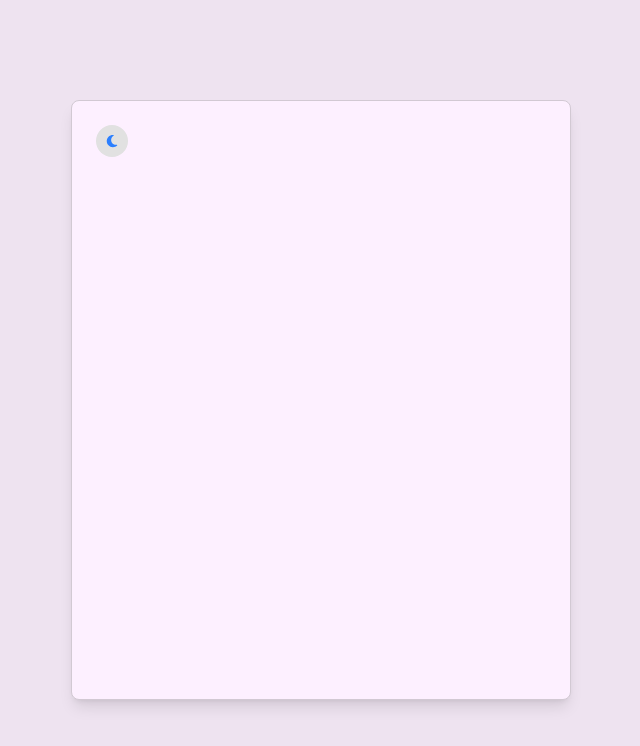
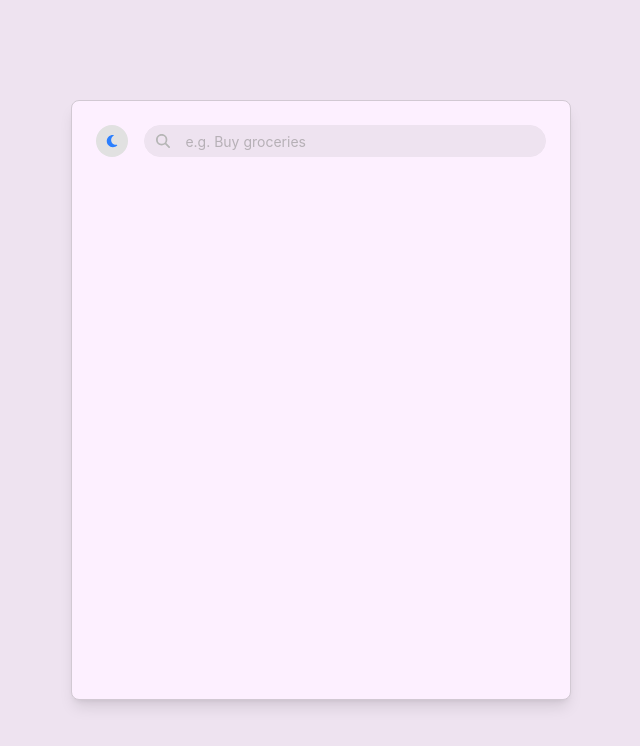
Before and after one commit to MihirMistry2/to_do_app, a React (Vite) app: page / in a window 1280 px wide. Shown: the top 746 px of the page, without its empty margins (319-959 px from the left). Built offline with nearby package versions, Linux system fonts and the light colour scheme.

Commit message:
feat: add app layout, header, search input, theme toggle, and todo types
- Add AppLayout and Header components for main layout
- Add SearchInput and ToggleTheme reusable UI components
- Add Todo type in src/types/todo.ts
- Update types/index.ts to export all types

```diff
--- a/src/App.tsx
+++ b/src/App.tsx
@@ -1,37 +1,16 @@
-// Custom hook to manage dark mode state and persist theme preference
-import useDarkMode from '@/hooks/useDarkMode';
+import { useState } from 'react';
 
-// Icons used to visually represent the current theme mode (light vs dark)
-import { FaSun, FaMoon } from 'react-icons/fa6';
+import AppLayout from '@/components/layout/AppLayout';
+import Header from '@/components/layout/Header';
 
 const App = () => {
-    const { darkMode, setDarkMode } = useDarkMode();
-
-    const handleThemeClick = () => {
-        setDarkMode(!darkMode);
-    };
+    const [Search, setSearch] = useState<string>('');
 
     return (
         <>
-            <div className="bg-surface-tonal-a10 flex h-dvh w-full items-center justify-center text-sm sm:h-screen sm:p-4">
-                <section className="border-surface-tonal-a30 bg-surface-tonal-a0 flex h-full w-full flex-col space-y-6 overflow-hidden p-6 shadow-lg sm:mx-auto sm:h-[70vh] sm:max-w-xl sm:rounded-lg sm:border md:h-[75vh] md:w-[80%] lg:w-[60%] xl:w-[40%]">
-                    <header className="flex gap-4">
-                        <div>
-                            <button
-                                type="button"
-                                onClick={handleThemeClick}
-                                className="md bg-surface-a20 dark:bg-surface-a20 flex h-10 w-10 cursor-pointer items-center justify-center rounded-full transition duration-200 ease-out outline-none active:scale-[0.97] md:h-8 md:w-8"
-                            >
-                                {darkMode ? (
-                                    <FaSun className="text-base text-yellow-400 md:text-sm" />
-                                ) : (
-                                    <FaMoon className="text-base text-blue-500 md:text-sm" />
-                                )}
-                            </button>
-                        </div>
-                    </header>
-                </section>
-            </div>
+            <AppLayout>
+                <Header search={Search} setSearch={setSearch} />
+            </AppLayout>
         </>
     );
 };
--- /dev/null
+++ b/src/components/layout/AppLayout.tsx
@@ -0,0 +1,15 @@
+import type { AppLayoutProps } from '@/types/index';
+
+const AppLayout: React.FC<AppLayoutProps> = ({
+    children,
+}): React.ReactElement => {
+    return (
+        <div className="bg-surface-tonal-a10 flex h-dvh w-full items-center justify-center text-sm sm:h-screen sm:p-4">
+            <section className="border-surface-tonal-a30 bg-surface-tonal-a0 flex h-full w-full flex-col space-y-6 overflow-hidden p-6 shadow-lg sm:mx-auto sm:h-[70vh] sm:max-w-xl sm:rounded-lg sm:border md:h-[75vh] md:w-[80%] lg:w-[60%] xl:w-[40%]">
+                {children}
+            </section>
+        </div>
+    );
+};
+
+export default AppLayout;
--- /dev/null
+++ b/src/components/layout/Header.tsx
@@ -0,0 +1,18 @@
+import ToggleTheme from '@/components/ui/ToggleTheme';
+import SearchInput from '@/components/ui/SearchInput';
+
+import type { HeaderProps } from '@/types/todo';
+
+const Header: React.FC<HeaderProps> = ({
+    search,
+    setSearch,
+}): React.ReactElement => {
+    return (
+        <header className="flex gap-4">
+            <ToggleTheme />
+            <SearchInput search={search} setSearch={setSearch} />
+        </header>
+    );
+};
+
+export default Header;
--- /dev/null
+++ b/src/components/ui/SearchInput.tsx
@@ -0,0 +1,29 @@
+import { FaMagnifyingGlass } from 'react-icons/fa6';
+
+import type { SearchInputProps } from '@/types/todo';
+
+const SearchInput: React.FC<SearchInputProps> = ({
+    search,
+    setSearch,
+}): React.ReactElement => {
+    const handleSearchChange = (e: React.ChangeEvent<HTMLInputElement>) => {
+        setSearch(e.target.value);
+    };
+
+    return (
+        <div className="relative w-full">
+            <input
+                className="border-surface-tonal-a10 bg-surface-tonal-a10 placeholder:text-surface-tonal-a50 focus:border-surface-tonal-a30 text-base-dark dark:text-base-light h-10 w-full rounded-full border pr-4 pl-10 outline-none md:h-8"
+                type="search"
+                name="search"
+                id="search"
+                placeholder="e.g. Buy groceries"
+                value={search}
+                onChange={handleSearchChange}
+            />
+            <FaMagnifyingGlass className="text-surface-a50 absolute top-1/2 left-3 -translate-y-1/2 text-base md:text-sm" />
+        </div>
+    );
+};
+
+export default SearchInput;
--- /dev/null
+++ b/src/components/ui/ToggleTheme.tsx
@@ -0,0 +1,29 @@
+import { FaSun, FaMoon } from 'react-icons/fa6';
+
+import useDarkMode from '@/hooks/useDarkMode';
+
+const ToggleTheme: React.FC = (): React.ReactElement => {
+    const { darkMode, setDarkMode } = useDarkMode();
+
+    const handleThemeClick = () => {
+        setDarkMode(!darkMode);
+    };
+
+    return (
+        <div>
+            <button
+                type="button"
+                onClick={handleThemeClick}
+                className="md bg-surface-a20 dark:bg-surface-a20 flex h-10 w-10 cursor-pointer items-center justify-center rounded-full transition duration-200 ease-out outline-none active:scale-[0.97] md:h-8 md:w-8"
+            >
+                {darkMode ? (
+                    <FaSun className="text-base text-yellow-400 md:text-sm" />
+                ) : (
+                    <FaMoon className="text-base text-blue-500 md:text-sm" />
+                )}
+            </button>
+        </div>
+    );
+};
+
+export default ToggleTheme;
--- a/src/types/index.ts
+++ b/src/types/index.ts
@@ -1 +1,2 @@
 export * from './theme';
+export * from './todo';
--- /dev/null
+++ b/src/types/todo.ts
@@ -0,0 +1,13 @@
+export interface AppLayoutProps {
+    children: React.ReactNode;
+}
+
+export interface HeaderProps {
+    search: string;
+    setSearch: (search: string) => void;
+}
+
+export interface SearchInputProps {
+    search: string;
+    setSearch: (search: string) => void;
+}
```
